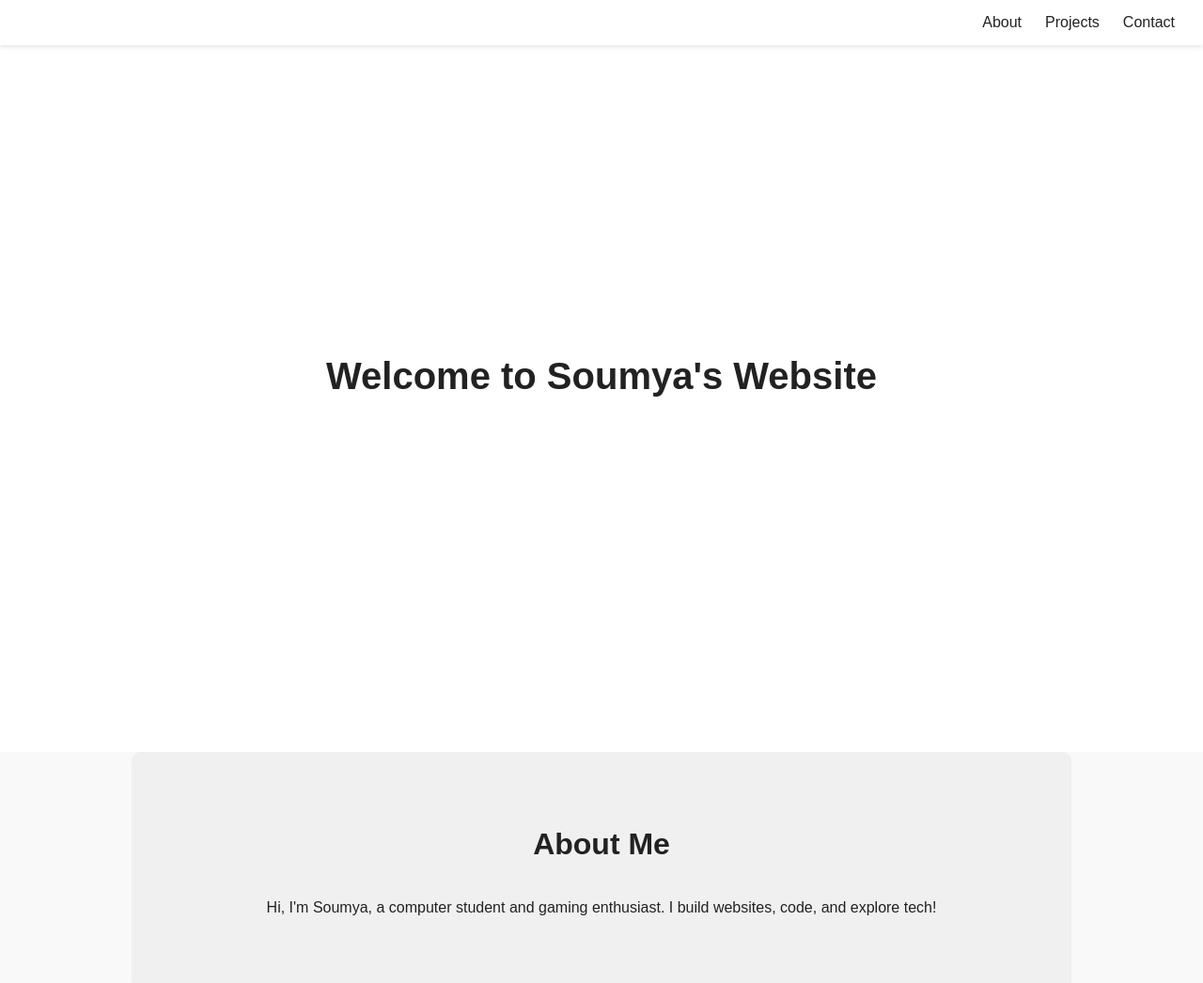
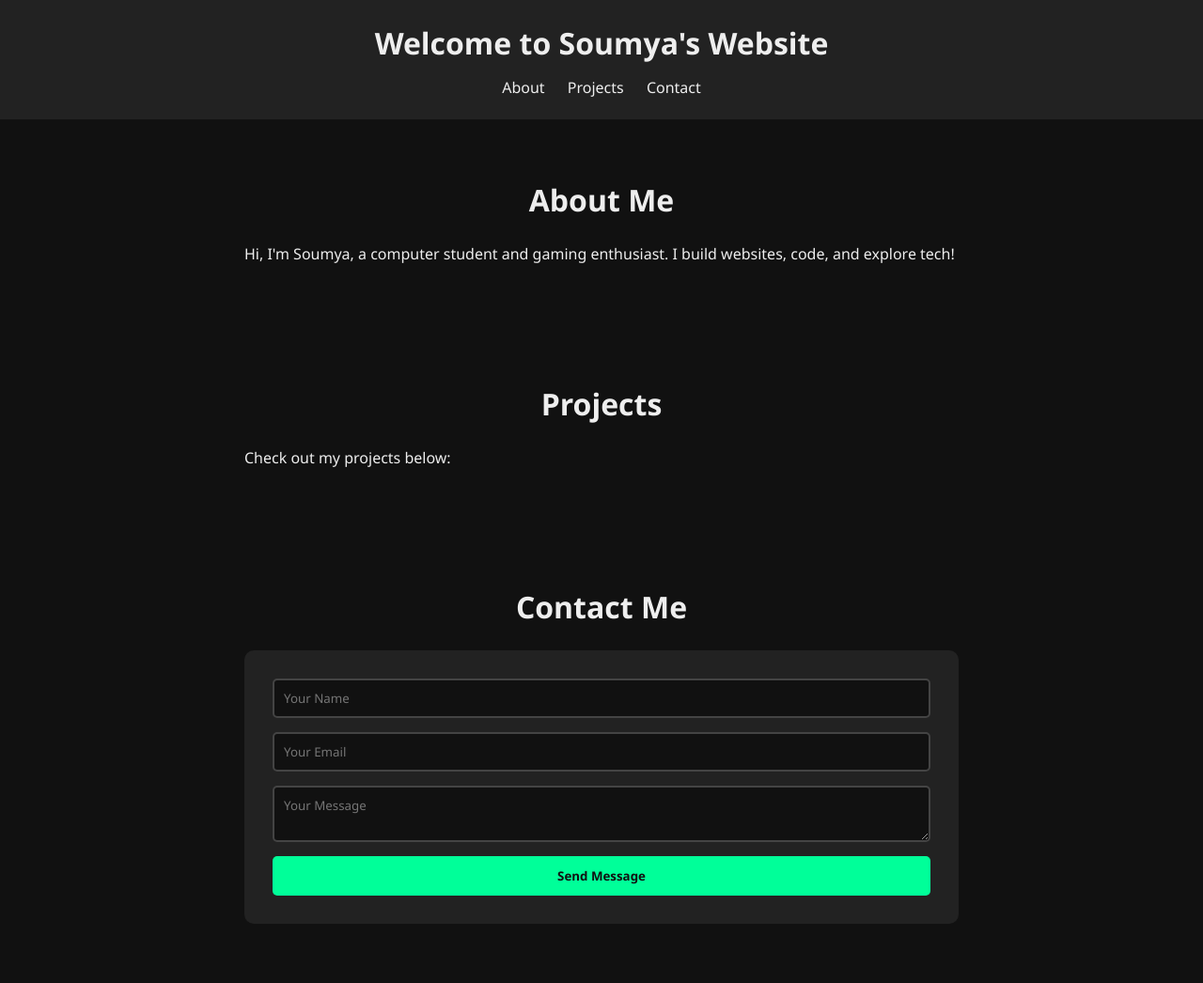
Before and after one commit to soumyabhai74/worldofsoumya, a plain HTML site: page index.html in a window 1280 px wide. Shown: the top 1046 px of the page at 94% size. Drawn offline with nearby package versions, Linux system fonts and the light colour scheme.

Commit message:
style.css

```diff
--- a/style.css
+++ b/style.css
@@ -1,35 +1,111 @@
-/* Reset & Basic */
-* { margin:0; padding:0; box-sizing:border-box; font-family:'Arial', sans-serif; scroll-behavior:smooth; }
-body { background:#f9f9f9; color:#222; }
+/* Basic Reset */
+* {
+  margin: 0;
+  padding: 0;
+  box-sizing: border-box;
+  font-family: 'Segoe UI', sans-serif;
+}
 
-/* Navigation */
-nav { position:fixed; top:0; width:100%; background:#fff; padding:15px 30px; display:flex; justify-content:flex-end; box-shadow:0 2px 5px rgba(0,0,0,0.1); z-index:100; }
-nav a { margin-left:25px; text-decoration:none; color:#222; font-weight:500; transition: color 0.3s; }
-nav a:hover { color:#0073e6; }
+body {
+  background-color: #111;
+  color: #eee;
+  line-height: 1.6;
+}
 
-/* Header */
-header { height:100vh; display:flex; justify-content:center; align-items:center; text-align:center; background:#fff; padding:0 20px; }
-header h1 { font-size:2.5rem; line-height:1.5; color:#222; }
+header {
+  background: #222;
+  padding: 20px;
+  text-align: center;
+}
 
-/* Sections */
-section { padding:100px 20px; text-align:center; max-width:1000px; margin:0 auto; }
-section h2 { margin-bottom:40px; font-size:2rem; color:#222; }
-#about, #contact { background:#f0f0f0; border-radius:10px; padding:80px 20px; }
-#projects { background:#eaeaea; border-radius:10px; padding:80px 20px; }
+header h1 {
+  margin-bottom: 10px;
+}
 
-/* Projects */
-.project-list { display:flex; flex-wrap:wrap; justify-content:center; gap:30px; }
-.project { background:#fff; padding:25px; border-radius:10px; width:300px; box-shadow:0 4px 12px rgba(0,0,0,0.1); transition: transform 0.3s, box-shadow 0.3s; }
-.project:hover { transform:translateY(-7px); box-shadow:0 8px 20px rgba(0,0,0,0.15); }
+nav a {
+  color: #eee;
+  text-decoration: none;
+  margin: 0 10px;
+  transition: color 0.3s;
+}
 
-/* Contact Form */
-form { display:flex; flex-direction:column; gap:20px; max-width:500px; margin:0 auto; }
-input, textarea { padding:12px; border:1px solid #ccc; border-radius:8px; font-size:1rem; }
-button { padding:14px; border:none; background:#0073e6; color:#fff; border-radius:8px; cursor:pointer; font-size:1rem; transition: background 0.3s; }
-button:hover { background:#005bb5; }
+nav a:hover {
+  color: #0f9;
+}
 
-/* Footer */
-footer { padding:50px 20px; text-align:center; background:#f1f1f1; color:#555; }
+section {
+  padding: 60px 20px;
+  max-width: 800px;
+  margin: 0 auto;
+}
 
-/* Responsive */
-@media (max-width:700px) { .project-list { flex-direction:column; align-items:center; } header h1 { font-size:2rem; } }
+h2 {
+  margin-bottom: 20px;
+  font-size: 2em;
+  text-align: center;
+}
+
+form {
+  display: flex;
+  flex-direction: column;
+  gap: 15px;
+  background: #222;
+  padding: 30px;
+  border-radius: 10px;
+}
+
+input, textarea {
+  padding: 10px;
+  border: 2px solid #444;
+  border-radius: 5px;
+  background: #111;
+  color: #eee;
+  transition: border-color 0.3s, transform 0.2s;
+}
+
+input:focus, textarea:focus {
+  border-color: #0f9;
+  transform: scale(1.02);
+  outline: none;
+}
+
+button {
+  padding: 12px;
+  border: none;
+  border-radius: 5px;
+  background: #0f9;
+  color: #111;
+  font-weight: bold;
+  cursor: pointer;
+  transition: background 0.3s, transform 0.2s;
+}
+
+button:hover {
+  background: #0c7;
+  transform: scale(1.05);
+}
+
+footer {
+  text-align: center;
+  padding: 20px;
+  background: #222;
+  margin-top: 40px;
+}
+
+/* Smooth section animation */
+section {
+  opacity: 0;
+  transform: translateY(20px);
+  animation: fadeIn 1s forwards;
+}
+
+section:nth-of-type(1) { animation-delay: 0.2s; }
+section:nth-of-type(2) { animation-delay: 0.4s; }
+section:nth-of-type(3) { animation-delay: 0.6s; }
+
+@keyframes fadeIn {
+  to {
+    opacity: 1;
+    transform: translateY(0);
+  }
+}
```
